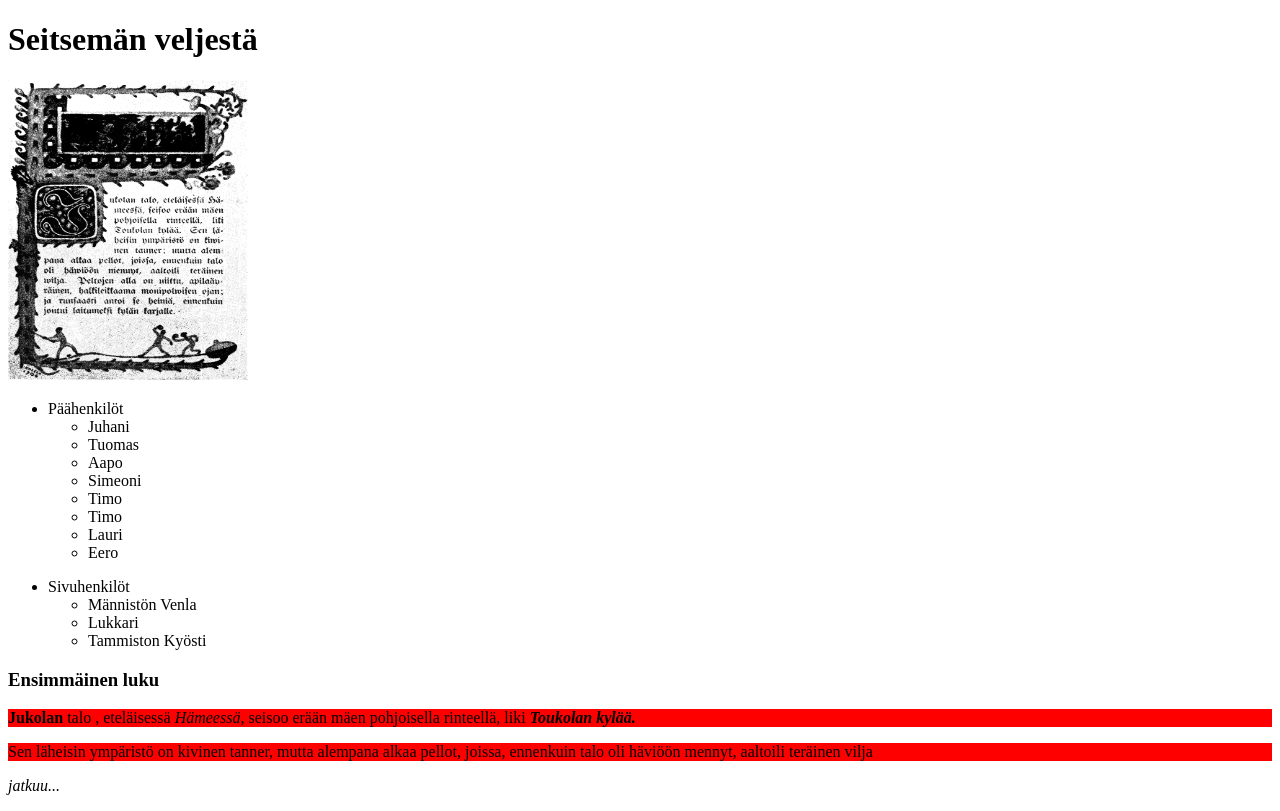
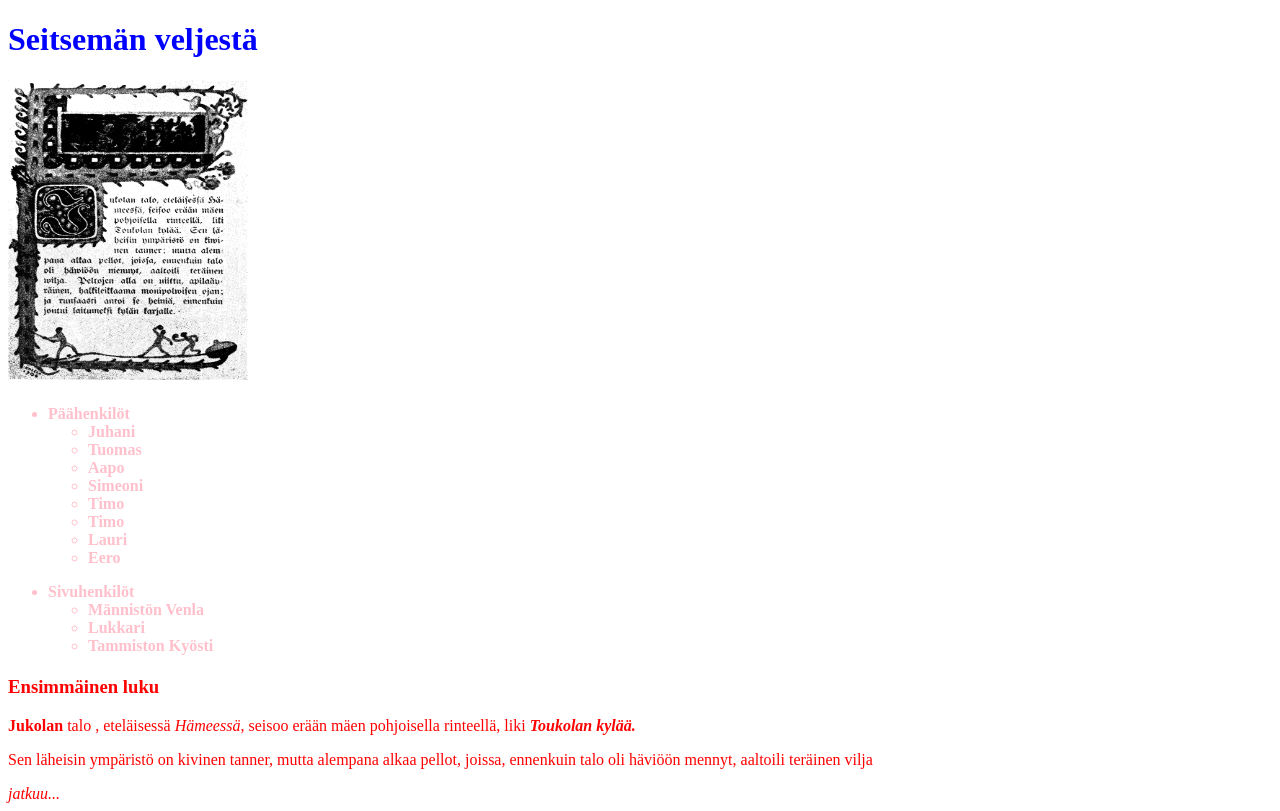
Before and after one commit to JenniLiljakko/lapio-website, a plain HTML site: page index.html in a window 1280 px wide. Drawn offline with Linux system fonts and the light colour scheme; files whose address does not match are found by name.

Commit message:
Osa 3. Kahdeksas tehtävä

```diff
--- a/index.html
+++ b/index.html
@@ -5,8 +5,9 @@
   <meta charset="utf-8">
   <title>Lapio website</title>
 </head>
-<h1>Seitsemän veljestä</h1>
+<h1 style="color:blue;">Seitsemän veljestä</h1>
 	<img src="/home/liljajen/lapio-website/assets/Seitsemän_veljestä.png" alt="Seitsemän veljestä" height="300" width="240"/>
+<h4 style="color:pink;">
 	<ul>
 	   <li>Päähenkilöt</li>
 	   <ul>
@@ -28,11 +29,15 @@
 		<li>Tammiston Kyösti</li>
 		</ul>
 		</ul>
+</p>
+</h4>
 <h3>Ensimmäinen luku</h3>
 <body>
   <!--Tee tehtävät tänne-->
 <head>
-  <link rel="stylesheet" href="style.css">
+  <style>
+   body {color: red;}
+  </style>
   <p><b>Jukolan</b> talo , eteläisessä <i>Hämeessä</i>, seisoo erään mäen pohjoisella rinteellä, liki <b><i>Toukolan kylää.</b></i></p>
   <p>Sen läheisin ympäristö on kivinen tanner, mutta alempana alkaa pellot, joissa, ennenkuin talo oli häviöön mennyt, aaltoili teräinen vilja</p>
   </p><i>jatkuu...</i>
```
